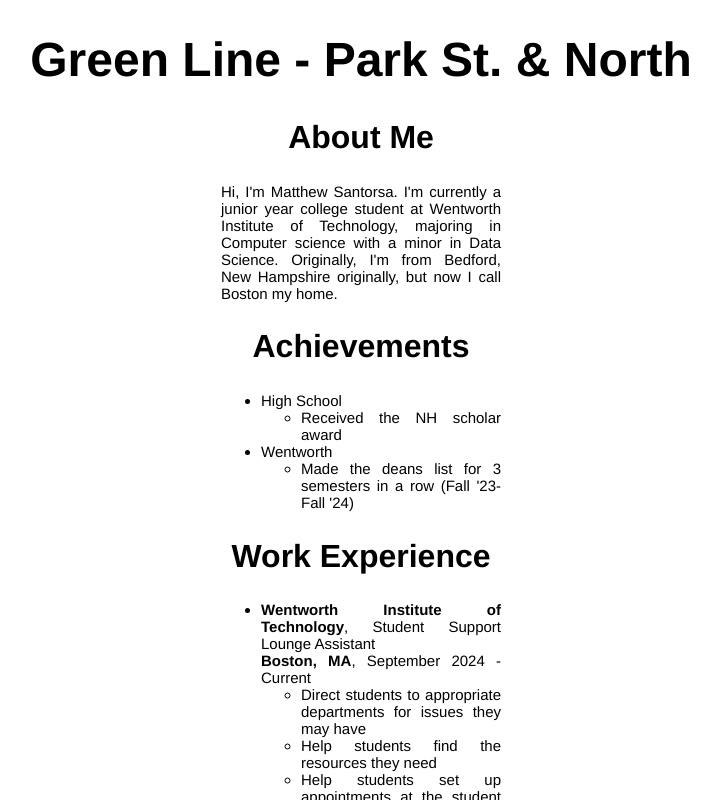
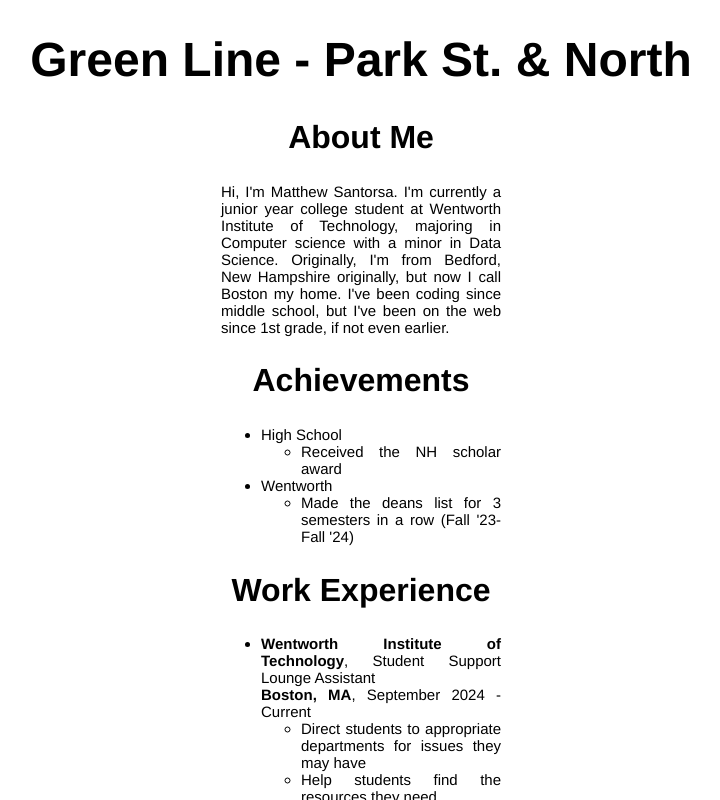
Before and after one commit to Archangelectra/professional-website, an Angular app: page / in a window 1280 px wide. Shown: the top 800 px of the page, without its empty margins (279-999 px from the left). Built offline with nearby package versions, Linux system fonts and the light colour scheme.

Commit message:
how do i write an about me this is so bad lol

```diff
--- a/src/app/about-me/about-me.html
+++ b/src/app/about-me/about-me.html
@@ -1,3 +1,3 @@
 <p>
-    Hi, I'm Matthew Santorsa. I'm currently a junior year college student at Wentworth Institute of Technology, majoring in Computer science with a minor in Data Science. Originally, I'm from Bedford, New Hampshire originally, but now I call Boston my home.
+    Hi, I'm Matthew Santorsa. I'm currently a junior year college student at Wentworth Institute of Technology, majoring in Computer science with a minor in Data Science. Originally, I'm from Bedford, New Hampshire originally, but now I call Boston my home. I've been coding since middle school, but I've been on the web since 1st grade, if not even earlier.
 </p>
```
